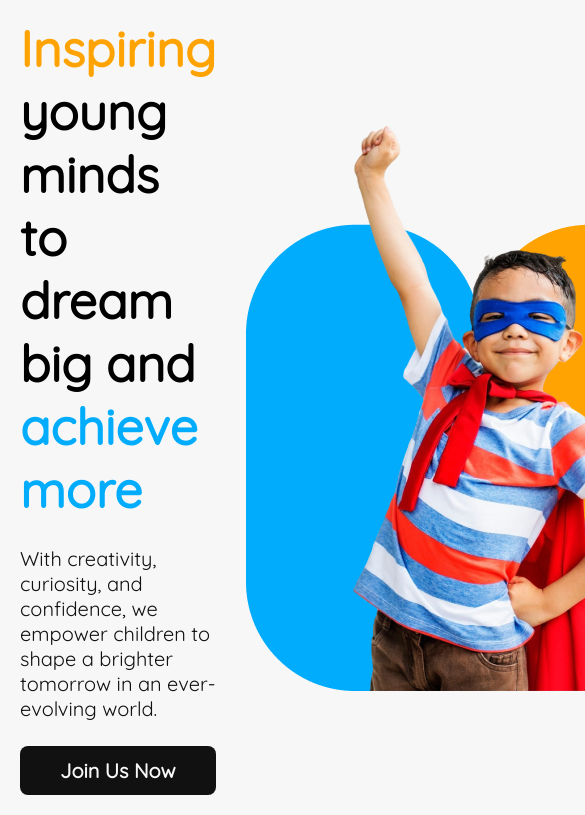
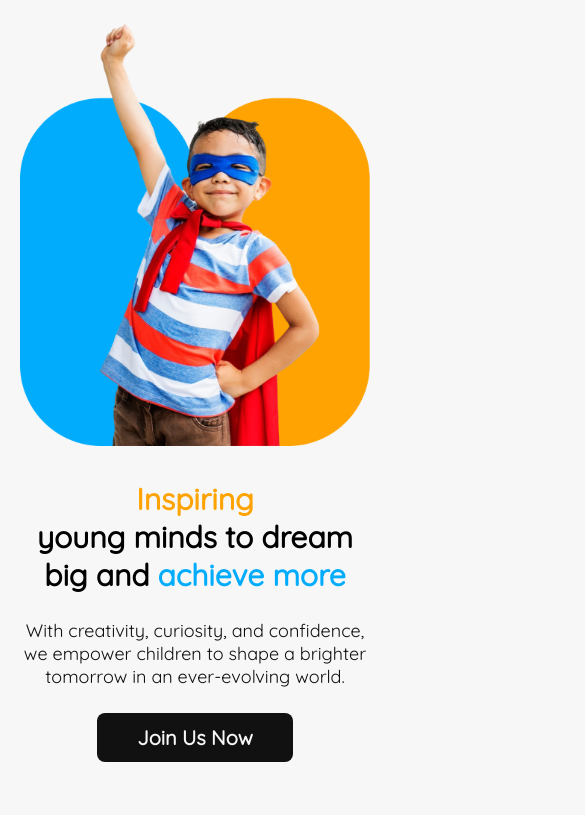
Before and after one commit to iamabdullahalsifat/Bright-Minds, a plain HTML site: page index.html in a window 390 px wide. Shown: the part 90-905 px from the top of the page, 585 px wide, since content can reach past the window. After the commit the page ends 872 px from the top, so only its background shows below. Drawn offline with Linux system fonts and the light colour scheme.

Commit message:
banner responsive

```diff
--- a/style/responsive.css
+++ b/style/responsive.css
@@ -1,3 +1,17 @@
+/* 992 Media */
+@media  screen and (max-width: 992px){
+  /* Banner */
+  .banner{
+    flex-direction: column-reverse;
+  }
+  .banner_content{
+    align-items: center;
+    text-align: center;
+  }
+  .banner_heading{
+    font-size: 40px;
+  }
+}
 /* 819 Media */
 @media  screen and (max-width: 819px){
   /* NavBar */
@@ -32,3 +46,16 @@
     border-bottom: 1px solid var(--border-color);
   }
 }
+/* 576 Media */
+@media  screen and (max-width: 576px){
+  /* Banner */
+  .banner_heading{
+    font-size: 30px;
+  }
+  .banner_dis{
+    font-size: 18px;
+  }
+  .banner_image img{
+    width: 100%;
+  }
+}
```
